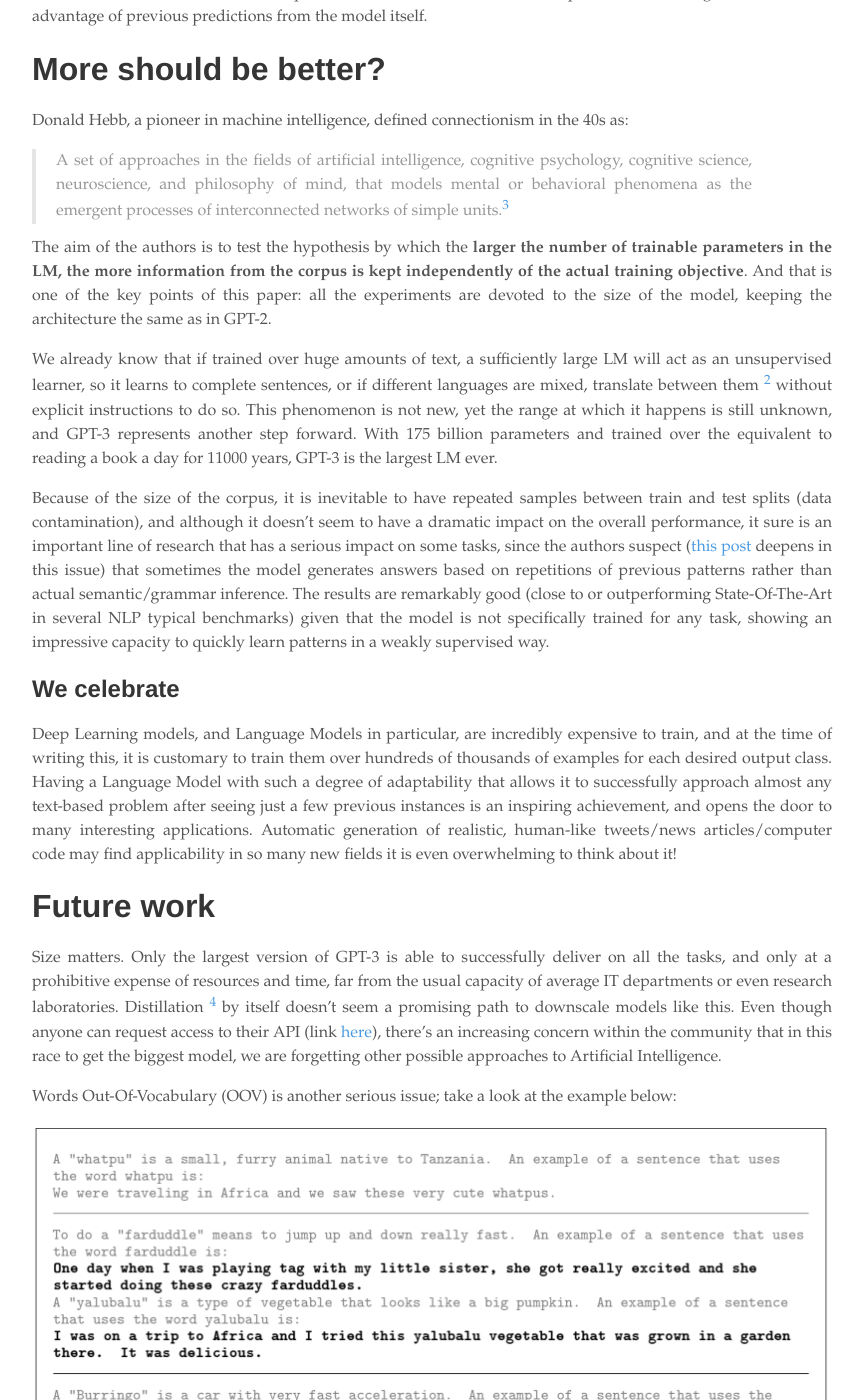
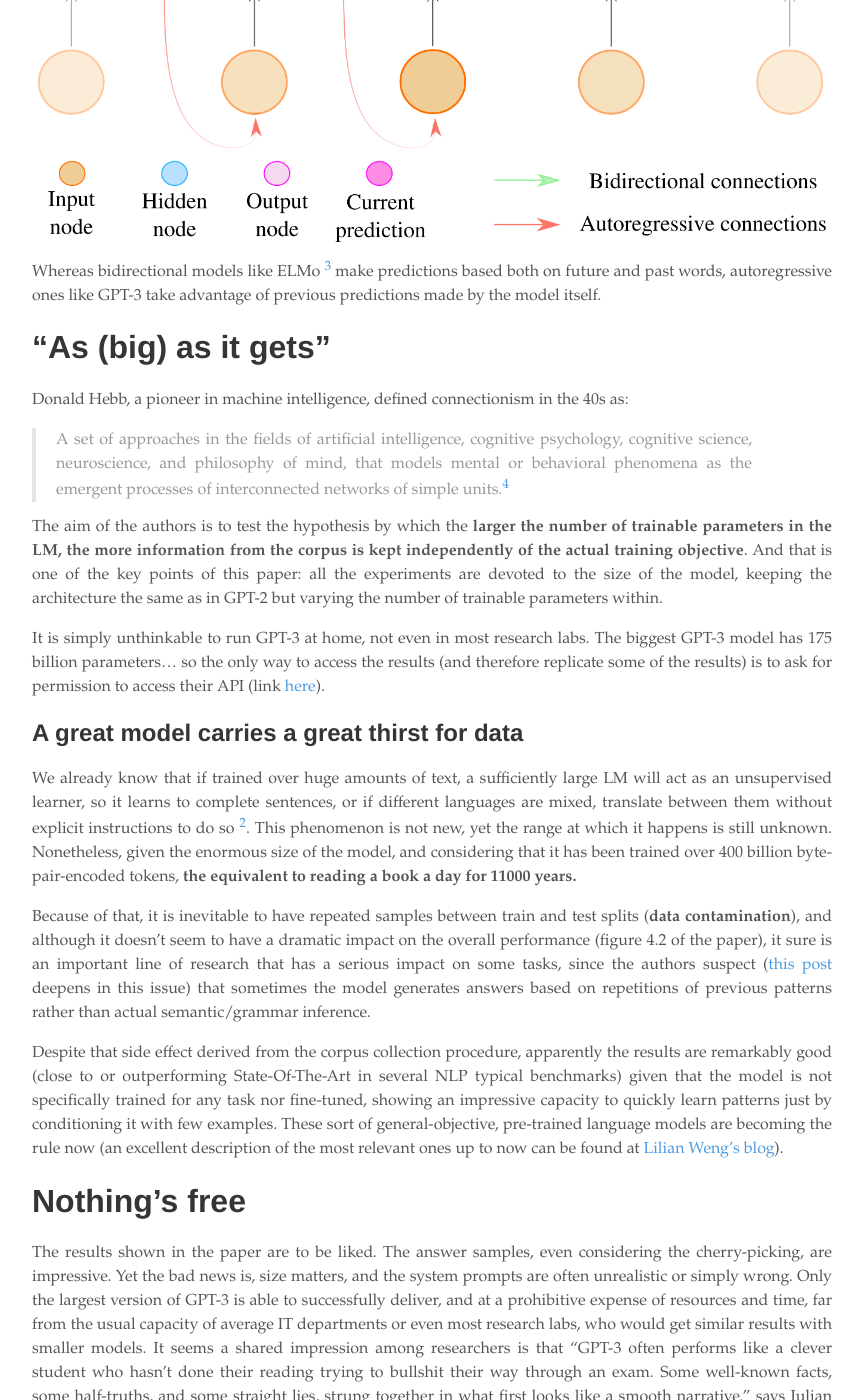
Before and after one commit to ricardokleinklein/ricardokleinklein.github.io, a Jekyll site: the page built from _posts/2020-08-02-thoughts-on-gpt3.md, in a window 1280 px wide and 1400 px high, scrolled down 1248 px. Shown: the whole window, without its empty margins (208-1071 px from the left). Built offline with Jekyll 4.4.1, drawn with Linux system fonts in a browser that asks for light colours; nearby versions of some CDN libraries; comment, search, counter and statistics services are not loaded; some of the changed text lies outside the part shown.

Commit message:
corrections on post

```diff
--- a/_posts/2020-08-02-thoughts-on-gpt3.md
+++ b/_posts/2020-08-02-thoughts-on-gpt3.md
@@ -6,59 +6,71 @@
 
 The time when only humans were able to write news from scratch is over.  Although it is true that much of what GPT-3 is able to do is far better than anything we've seen before, not all that glitters is gold.
 
-Given that for the last weeks there's been a great fuss around the excellent, realistic texts that the latest language model from [OpenAI](https://openai.com/blog/), GPT-3[^1], has shown in several applications (a curated list of resources can be found [here](https://github.com/elyase/awesome-gpt3?utm_campaign=The%20Batch&utm_medium=email&_hsmi=92268919&_hsenc=p2ANqtz--kH8K3Y0jTJVGlA2StD6kgVFqg0WYqvyvlAHrIBuDrEh4e5yv1G4tGqt-sZ7pizlgm8IdDAwJr9jSuU1h4rnaNrXannZB94sIKXO-ll5oW-7B9bts&utm_content=92268919&utm_source=hs_email)), I've thought many people might be interested in a deep analysis of the actual contribution of the paper to the field. GPT-3, as well as its predecessor GPT-2[^2], have drown much attention recently due to the potential misuse of automatically-generated fake news, as well as the implicit bias that these models seem to show due to the learning setup. This is a serious issue, since not even human volunteers could tell fake, GPT-3-generated text from real news articles!
+Given that for the last weeks there's been a great fuss around the excellent, realistic texts that the latest language model from [OpenAI](https://openai.com/blog/), GPT-3[^1], has shown in several applications (a curated list of resources can be found [here](https://github.com/elyase/awesome-gpt3?utm_campaign=The%20Batch&utm_medium=email&_hsmi=92268919&_hsenc=p2ANqtz--kH8K3Y0jTJVGlA2StD6kgVFqg0WYqvyvlAHrIBuDrEh4e5yv1G4tGqt-sZ7pizlgm8IdDAwJr9jSuU1h4rnaNrXannZB94sIKXO-ll5oW-7B9bts&utm_content=92268919&utm_source=hs_email)), I've thought many people might be interested in a deep analysis of the actual contribution of the paper to the field. GPT-3, as well as its predecessor GPT-2[^2], have drown much attention recently due to the potential misuse of automatically-generated fake news, as well as the implicit bias that these models seem to show due to the learning setup. This is a serious issue, since as the authors of the original paper report, not even human volunteers could tell fake, GPT-3-generated text from real news articles!
 
-Indeed the length, quality and credibility of some of the produced texts are jaw-dropping, but is this model an actual game-changer?  GPT-3 is not but a [Language Model](https://machinelearningmastery.com/statistical-language-modeling-and-neural-language-models/) (LM), a fundamental component of any Natural Language Processing (NLP) system. Such a model provides the probability a word will appear next given its context, which in the case of GPT-3, an autoregressive model, is the sequence of previous words in the sentence or paragraph.
+![Results of synthesized news detection by humans](/images/gpt3/results_news.png){: .center-image }
+
+GPT-3 is but a [Language Model](https://machinelearningmastery.com/statistical-language-modeling-and-neural-language-models/) (LM), a fundamental component in any Natural Language Processing (NLP) system. A language model predicts the probability that a given word will appear next in a text. Its prediction is usually inferred from its context, which usually is a sequence of previous words. But GPT-3 does not only predict words: it fills gaps in a paragraph, answers general knowledge questions, can perform simple mathematical operations, and much more!
 
 ![Autoregressive and bidirectional model's diagram](/images/gpt3/autoregressive.png){: .center-image }
 
-Whereas bidirectional models make predictions based both on future and past tokens, autoregressive ones take advantage of previous predictions from the model itself.
+Whereas bidirectional models like ELMo [^3] make predictions based both on future and past words, autoregressive ones like GPT-3 take advantage of previous predictions made by the model itself.
 
-# More should be better?
-
+# "As (big) as it gets"
 Donald Hebb, a pioneer in machine intelligence, defined connectionism in the 40s as:
 
-> A set of approaches in the fields of artificial intelligence, cognitive psychology, cognitive science, neuroscience, and philosophy of mind, that models mental or behavioral phenomena as the emergent processes of interconnected networks of simple units.[^3]
+> A set of approaches in the fields of artificial intelligence, cognitive psychology, cognitive science, neuroscience, and philosophy of mind, that models mental or behavioral phenomena as the emergent processes of interconnected networks of simple units.[^4]
 
-The aim of the authors is to test the hypothesis by which the **larger the number of trainable parameters in the LM, the more information from the corpus is kept independently of the actual training objective**. And that is one of the key points of this paper: all the experiments are devoted to the size of the model, keeping the architecture the same as in GPT-2.
+The aim of the authors is to test the hypothesis by which the **larger the number of trainable parameters in the LM, the more information from the corpus is kept independently of the actual training objective**. And that is one of the key points of this paper: all the experiments are devoted to the size of the model, keeping the architecture the same as in GPT-2 but varying the number of trainable parameters within.
 
-We already know that if trained over huge amounts of text, a sufficiently large LM will act as an unsupervised learner, so it learns to complete sentences, or if different languages are mixed, translate between them [^2] without explicit instructions to do so. This phenomenon is not new, yet the range at which it happens is still unknown, and GPT-3 represents another step forward. With 175 billion parameters and trained over the equivalent to reading a book a day for 11000 years, GPT-3 is the largest LM ever.
+It is simply unthinkable to run GPT-3 at home, not even in most research labs. The biggest GPT-3 model has 175 billion parameters... so the only way to access the results (and therefore replicate some of the results) is to ask for permission to access their API (link [here](https://forms.office.com/Pages/ResponsePage.aspx?id=VsqMpNrmTkioFJyEllK8s0v5E5gdyQhOuZCXNuMR8i1UQjFWVTVUVEpGNkg3U1FNRDVVRFg3U0w4Vi4u&utm_campaign=The%20Batch&utm_medium=email&_hsmi=92268919&_hsenc=p2ANqtz-9tsR0IDvmTdRsyasU4YS7HiNxuhocPsvR8ZZDik6K1MCpzRjqRM8u3L-ySTq_Bg1sOCu3FCL3k9uX1HK-xX8ybhboXfrV1SyLos2t3pakG2FOtby8&utm_content=92268919&utm_source=hs_email)).
 
-Because of the size of the corpus, it is inevitable to have repeated samples between train and test splits (data contamination), and although it doesn't seem to have a dramatic impact on the overall performance, it sure is an important line of research that has a serious impact on some tasks, since the authors suspect ([this post](https://aiweirdness.com/post/621186154843324416/all-your-questions-answered?utm_campaign=The%20Batch&utm_medium=email&_hsmi=92268919&_hsenc=p2ANqtz-9B1lGDEgvZnbZziZ6Bikj3EBJQVczilBexKEcpJc68_Y4jHbvwhysLynUBCL9X8IF-f0O80IP8ZHySbfsaLRNDVXau70D7tmydhr4Akfel3NSJ9kg&utm_content=92268919&utm_source=hs_email) deepens in this issue) that sometimes the model generates answers based on repetitions of previous patterns rather than actual semantic/grammar inference. The results are remarkably good (close to or outperforming State-Of-The-Art in several NLP typical benchmarks) given that the model is not specifically trained for any task, showing an impressive capacity to quickly learn patterns in a weakly supervised way.
+## A great model carries a great thirst for data
 
-## We celebrate
+We already know that if trained over huge amounts of text, a sufficiently large LM will act as an unsupervised learner, so it learns to complete sentences, or if different languages are mixed, translate between them without explicit instructions to do so [^2]. This phenomenon is not new, yet the range at which it happens is still unknown. Nonetheless, given the enormous size of the model, and considering that it has been trained over  400 billion byte-pair-encoded tokens, **the equivalent to reading a book a day for 11000 years.**
 
-Deep Learning models, and Language Models in particular, are incredibly expensive to train, and at the time of writing this, it is customary to train them over hundreds of thousands of examples for each desired output class. Having a Language Model with such a degree of adaptability that allows it to successfully approach almost any text-based problem after seeing just a few previous instances is an inspiring achievement, and opens the door to many interesting applications. Automatic generation of realistic, human-like tweets/news articles/computer code may find applicability in so many new fields it is even overwhelming to think about it!
+Because of that, it is inevitable to have repeated samples between train and test splits (**data contamination**), and although it doesn't seem to have a dramatic impact on the overall performance (figure 4.2 of the paper), it sure is an important line of research that has a serious impact on some tasks, since the authors suspect ([this post](https://aiweirdness.com/post/621186154843324416/all-your-questions-answered?utm_campaign=The%20Batch&utm_medium=email&_hsmi=92268919&_hsenc=p2ANqtz-9B1lGDEgvZnbZziZ6Bikj3EBJQVczilBexKEcpJc68_Y4jHbvwhysLynUBCL9X8IF-f0O80IP8ZHySbfsaLRNDVXau70D7tmydhr4Akfel3NSJ9kg&utm_content=92268919&utm_source=hs_email) deepens in this issue) that sometimes the model generates answers based on repetitions of previous patterns rather than actual semantic/grammar inference.
 
-# Future work
+Despite that side effect derived from the corpus collection procedure, apparently the results are remarkably good (close to or outperforming State-Of-The-Art in several NLP typical benchmarks) given that the model is not specifically trained for any task nor fine-tuned, showing an impressive capacity to quickly learn patterns just by conditioning it with few examples.
+These sort of general-objective, pre-trained language models are becoming the rule now (an excellent description of the most relevant ones up to now can be found at [Lilian Weng's blog](https://lilianweng.github.io/lil-log/2019/01/31/generalized-language-models.html#bidirectional-language-model)).
 
-Size matters. Only the largest version of GPT-3 is able to successfully deliver on all the tasks, and only at a prohibitive expense of resources and time, far from the usual capacity of average IT departments or even research laboratories. Distillation [^4] by itself doesn't seem a promising path to downscale models like this. Even though anyone can request access to their API (link [here](https://forms.office.com/Pages/ResponsePage.aspx?id=VsqMpNrmTkioFJyEllK8s0v5E5gdyQhOuZCXNuMR8i1UQjFWVTVUVEpGNkg3U1FNRDVVRFg3U0w4Vi4u&utm_campaign=The%20Batch&utm_medium=email&_hsmi=92268919&_hsenc=p2ANqtz-9tsR0IDvmTdRsyasU4YS7HiNxuhocPsvR8ZZDik6K1MCpzRjqRM8u3L-ySTq_Bg1sOCu3FCL3k9uX1HK-xX8ybhboXfrV1SyLos2t3pakG2FOtby8&utm_content=92268919&utm_source=hs_email)), there's an increasing concern within the community that in this race to get the biggest model, we are forgetting other possible approaches to Artificial Intelligence.
+# Nothing's free
 
-Words Out-Of-Vocabulary (OOV) is another serious issue; take a look at the example below:
+The results shown in the paper are to be liked. The answer samples, even considering the cherry-picking, are impressive. Yet the bad news is, size matters, and the system prompts are often unrealistic or simply wrong. Only the largest version of GPT-3 is able to successfully deliver, and at a prohibitive expense of resources and time, far from the usual capacity of average IT departments or even most research labs, who would get similar results with smaller models. It seems a shared impression among researchers is that “GPT-3 often performs like a clever student who hasn't done their reading trying to bullshit their way through an exam. Some well-known facts, some half-truths, and some straight lies, strung together in what first looks like a smooth narrative.” says Julian Togelius, associate professor of Computer Science and Engineering at the New York University.
+
+The path the authors suggest to reduce the model size, distillation [^5], doesn't look like a promising path to downscale models like this. At least if we really want to overcome current problems such as the addition of words out of vocabulary. There's an increasing concern within the community that in this race to get the biggest model, we are forgetting other possible approaches to Artificial Intelligence.
+
+The paper shows some responses from the system being fed inexistent words contextualized by a brief description:
 
 ![New words fed as input for text synthesis to GPT-3. extracted from the original paper.](/images/gpt3/new_words.png){: .center-image }
 
-Sometimes, humans do not understand a new word at first. And that's fine. People tend to appreciate silence when the speaker does not know about the topic. It is truly amazing GPT-3 can learn to write convincingly about unreal or unseen entities, yet that is precisely its Achilles' heel: GPT-3 will write about anything you ask it for. Literally anything. This issue represents a drawback that needs much research if we want to use GPT-3 or similar models in real-time, interactive scenarios, where typos or other mistakes are common. In such cases, the current model would totally forget about the final goal of the interaction in favour of a new entity that makes no sense in that context.
+The answers are sensible, that's true. Something comes to my mind, though; how would the model respond to poorer descriptions? Or to words without further explanations? It seems that GPT-3 is approximating any incoming unknown word to the context it is surrounded with. However, humans do not always understand a new word at first. And that's fine. Sometimes, asking for further information can greatly leverage the conversation. It is truly amazing GPT-3 can learn to write convincingly about unreal or unseen entities, yet that is precisely its Achilles' heel: GPT-3 will write about anything you ask it for. Literally anything. This issue represents a drawback that needs to be investigaded if we want to use GPT-3 or similar models in real-time, interactive scenarios, where typos or other mistakes are common, not to mention new words. In such cases, I have the feeling that too often the model would forget about the final goal to focus on speaking of the unknown word instead.
+
+Therefore, I would love to see experiments regarding how GPT-3 processes invented words with shorter contexts, or how it deals with words Out-Of-Vocabulary [^6].
 
 ## Also...
 
-We keep struggling for symbolic reasoning in language modelling, something that is of utmost importance in everyone's daily communication with other people (for instance, in detecting gender/racial bias and/or jokes, not to mention abstract thinking [^5]).
+We keep struggling for symbolic reasoning in language modelling, something that is of utmost importance in everyone's daily communication with other people (for instance, in detecting gender/racial bias and/or jokes, not to mention abstract thinking [^7]).
 
-A line of research suggested by the authors is to expand the contextual learning of the model with other type of data. To that aim, they propose Computer Vision to be a helpful complementary information to that contained in plain text. For example, compare both descriptions of the city of Ani below. The text describes it, that's true. Yet I'm pretty sure that when looking at the picture your mind is building a far more solid representation of what you'd see there. I do hope to see a lot of work in merging modalities to create richer learning environments.
+A line of research suggested by the authors is to expand the contextual learning of the model with other type of data. To that aim, they propose Computer Vision to be a helpful complementary information to that contained in plain text. For example, compare both descriptions of the city of Ani below:
 
 ![Pure text against combined textual and visual information](/images/gpt3/ani.png){: .center-image }
 
-As a side note, evaluating translation between languages with a radically different grammar (EN-CH for instance) or low-resource languages (languages with but a few samples to train on such as most African languages) would be a nice contribution.
+In spite of the text being quite specific about the location and main characteristics of Ani, it is totally unsufficient for our minds to build an accurate representation of it in our minds. Nonetheless, the moment you see the attached image, you make a far more realistic mental model of Ani right away. I am pretty sure that multimodality is the path to follow if we really want to design richer learning setups.
 
-# What might be happening inside?
+Last but not least, evaluating translation between languages with a radically different grammar (EN-CH for instance) or low-resource languages (languages with but a few samples to train on such as most African languages) would be a nice contribution, not only within academia but also with direct practical applications.
 
-One great thing about neural networks is that they excel as pattern learners, no matter what the patterns are. How come? Common Deep Neural Networks usually have hundreds or thousands of millions of connections between computing nodes (neurons), which are in fact the horsepower of these models (and GPT-3 has 175 billions of such connections!). Every trainable parameter encodes a relationship between two variables, whatever these variables mean. Even in smaller nets, it has been shown that these trainable weights have the ability to automatically learn "task channels", or sets of connections that are devoted to solve specific problems at inference time [^6].  It seems unclear what GPT-3 is actually learning, and fundamental research should be geared towards that issue.
+# A final concern
 
-As a matter of fact, our brain does have different regions specialized in processing different sources of information, and that labor division allows us to efficiently go through our daily lives far more smoothly than if we had to continuously process in a conscious way our breath, digestion or heart rhythm, to name a few. [^7] But is GPT-3 doing that kind of "node clustering" learning?
+One great thing about neural networks is that they excel as pattern learners, no matter what the patterns are. How come? Common Deep Neural Networks usually have hundreds or thousands of millions of connections between computing nodes (neurons), which are in fact the horsepower of these models (and GPT-3 has 175 billions of such connections!). Every trainable parameter encodes a relationship between two variables, whatever these variables mean. Even in smaller nets, it has been shown that these trainable weights have the ability to automatically learn "task channels", or sets of connections that are devoted to solve specific problems at inference time [^8].  It seems unclear what GPT-3 is actually learning, and fundamental research should be geared towards that issue.
 
-We must bear in mind that only the largest GPT-3 was able to perform satisfactorily across experiments, and still it has a hard time trying to infer new problems such as basic mathematical operations. Even though more research is needed to fully understand what is going on within GPT-3, it seems unlikely at this point that the path to more general intelligence passes by larger nets. On the contrary, the age of adding depth to networks might be reaching an end, since not even the latest, absolutely insane huge language models show any hint of abstract reasoning or understanding of word symbolism.
+As a matter of fact, our brain does have different regions specialized in processing different sources of information, and that labor division allows us to efficiently go through our daily lives far more smoothly than if we had to continuously process in a conscious way our breath, digestion or heart rhythm, to name a few. [^9] But is GPT-3 doing that kind of "node clustering" learning?
 
+We must bear in mind that only the largest GPT-3 was able to perform satisfactorily across experiments, and still it has a hard time trying to infer new problems such as basic mathematical operations and it is unclear how it would perform in some of the tasks suggested in these lines. Even though more research is needed to fully understand what is going on within GPT-3, it seems unlikely at this point that the path to more general intelligence will need bigger networks.
 
+## At the end of the day...
+
+Deep Learning models, and language models in particular, are incredibly expensive to train, and at the time of writing this, it is customary to train them over hundreds of thousands of examples for each desired output class. Having a language model with such a degree of adaptability that allows it to successfully approach almost any text-based problem after seeing just a few previous instances is an inspiring achievement, and opens the door to many interesting applications. Automatic generation of realistic, human-like tweets/news articles/computer code may find applicability in so many new fields it is even overwhelming to think about it!
 
 # References
 
@@ -66,12 +78,16 @@
 
 [^2]: [Radford, Alec et al. “Language Models are Unsupervised Multitask Learners.” (2019).](https://d4mucfpksywv.cloudfront.net/better-language-models/language-models.pdf)
 
-[^3]: [Hebb, D. O. (1949). The organization of behavior: A neuropsychological approach. NewYork: Wiley.](https://books.google.es/books?hl=en&lr=&id=uyV5AgAAQBAJ&oi=fnd&pg=PP1&ots=mJuYBpBXTm&sig=jHQAqFZS7U4rX-xKpssxy2_YZV0&redir_esc=y#v=onepage&q&f=false)
+[^3]: [Peters, M.E. et al. "Deep contextualized word representations." (2018) ArXiv, abs/1802.05365.](https://arxiv.org/abs/1802.05365)
 
-[^4]: [Hinton, Geoffrey, Oriol Vinyals, and Jeff Dean. "Distilling the knowledge in a neural network." arXiv preprint arXiv:1503.02531 (2015).](https://arxiv.org/abs/1503.02531)
+[^4]: [Hebb, D. O. (1949). The organization of behavior: A neuropsychological approach. NewYork: Wiley.](https://books.google.es/books?hl=en&lr=&id=uyV5AgAAQBAJ&oi=fnd&pg=PP1&ots=mJuYBpBXTm&sig=jHQAqFZS7U4rX-xKpssxy2_YZV0&redir_esc=y#v=onepage&q&f=false)
 
-[^5]: [Demeter, David, and Doug Downey. "Just Add Functions: A Neural-Symbolic Language Model." arXiv preprint arXiv:1912.05421 (2019).](https://arxiv.org/abs/1912.05421)
+[^5]: [Hinton, Geoffrey, Oriol Vinyals, and Jeff Dean. "Distilling the knowledge in a neural network." arXiv preprint arXiv:1503.02531 (2015).](https://arxiv.org/abs/1503.02531)
 
-[^6]: [Yang, G. R. et al. "Task representations in neural networks trained to perform many cognitive tasks." (2019). Nature Neuroscience. doi:10.1038/s41593-018-0310-2](https://www.nature.com/articles/s41593-018-0310-2)
+[^6]: [Coucheiro-Limeres, A. et al. "Attention-Based Word Vector Prediction with LSTMs and its Application to the OOV Problem in ASR." (2019) Proc. Interspeech 2019, 3520-3524, DOI: 10.21437/Interspeech.2019-2347.](https://www.isca-speech.org/archive/Interspeech_2019/abstracts/2347.html)
 
-[^7]: [Marcus, E. M. and Jacobson, S. (2003). Integrated Neuroscience: A Clinical Problem Solving Approach.](https://www.springer.com/gp/book/9781402071645)
+[^7]: [Demeter, David, and Doug Downey. "Just Add Functions: A Neural-Symbolic Language Model." arXiv preprint arXiv:1912.05421 (2019).](https://arxiv.org/abs/1912.05421)
+
+[^8]: [Yang, G. R. et al. "Task representations in neural networks trained to perform many cognitive tasks." (2019). Nature Neuroscience. doi:10.1038/s41593-018-0310-2](https://www.nature.com/articles/s41593-018-0310-2)
+
+[^9]: [Marcus, E. M. and Jacobson, S. (2003). Integrated Neuroscience: A Clinical Problem Solving Approach.](https://www.springer.com/gp/book/9781402071645)
```
Also changed, not shown: images/gpt3/autoregressive.png, images/gpt3/results_news.png (added).
